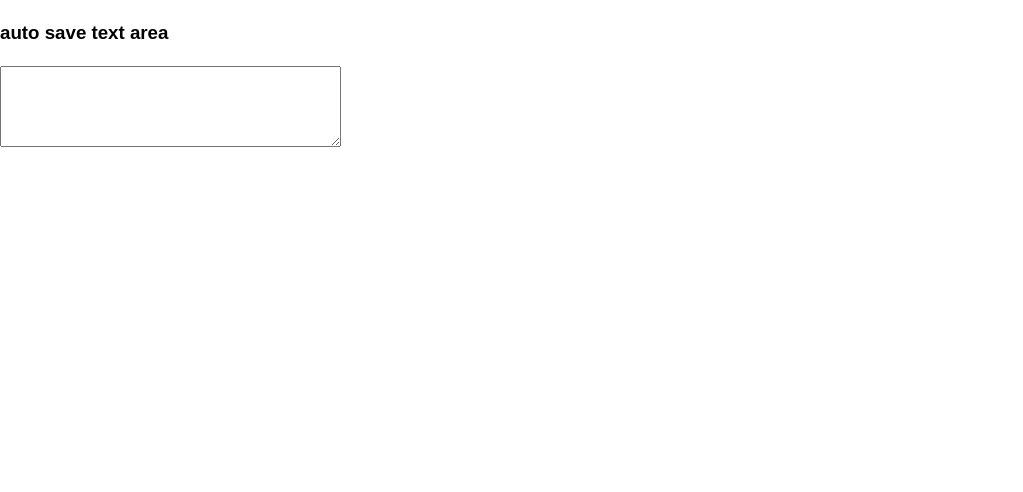
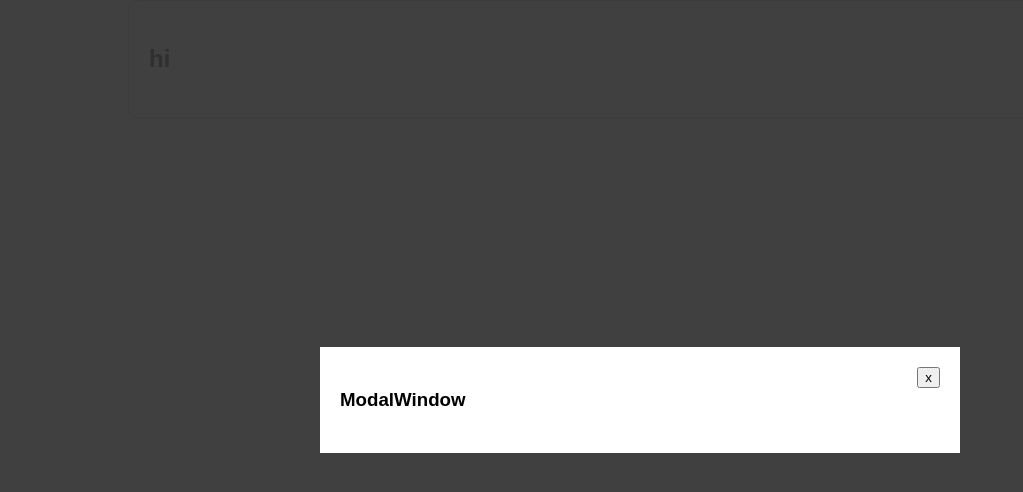
Before and after one commit to Ehorga/practic-11-11-25, a React (Vite) app: page / in a window 1280 px wide. Shown: the top 492 px of the page, without its empty margins (0-1023 px from the left). Built offline with nearby package versions, Linux system fonts and the light colour scheme.

Commit message:
propchildren

```diff
--- a/src/App.jsx
+++ b/src/App.jsx
@@ -1,15 +1,30 @@
-
-import TextAreaAfterSave from './components/TextAreaAfterSave/TextAreaAfterSave';
+import Wrapper from './components/Wrapper/Wrapper'
+import ModalWindow from './components/ModalWindow/ModalWindow';
+import { useState , useEffect } from 'react';
 
 
 function App() {
-
+const [isOpenModal, setIsOpenModal] = useState(false);
+useEffect(() => {
+  const idTimeOut = setTimeout(()=> {setIsOpenModal(true)} ,2000)
+  return () => {
+    clearTimeout(idTimeOut)
+  };
+}, []);
+const closeModal = ()=>{setIsOpenModal(false)}
   return (
     <>
+    {isOpenModal && (<ModalWindow closeModal={closeModal}>
+      <h3>ModalWindow</h3>
+    </ModalWindow>)}
+  <Wrapper>
+    <h2>hi
 
+    </h2>
+  </Wrapper>
 
-     <TextAreaAfterSave/>
-    </>
+     </>
+
   );
 }
 
--- /dev/null
+++ b/src/components/ModalWindow/ModalWindow.jsx
@@ -0,0 +1,22 @@
+import React from "react";
+import PropTypes from "prop-types";
+import styles from "./ModalWindow.module.scss";
+
+const ModalWindow = (props) => {
+  const { children ,closeModal} = props;
+  return (
+    <div className={styles.outward}>
+      <div className={styles.inward}>
+        <button onClick={()=>{closeModal()}}>x</button>
+        {children}
+      </div>
+    </div>
+  );
+};
+
+ModalWindow.propTypes = {
+    children:PropTypes.any,
+    closeModal:PropTypes.function,
+};
+
+export default ModalWindow;
--- /dev/null
+++ b/src/components/ModalWindow/ModalWindow.module.scss
@@ -0,0 +1,22 @@
+.outward {
+  position: fixed;
+  top: 0;
+  left: 0;
+  width: 100vw;
+  height: 100vh;
+  background-color: #333333ee;
+  display: flex;
+  justify-content: center;
+  align-items: center;
+}
+.inward {
+  width: 50%;
+  padding: 20px;
+  background-color: white;
+  position: relative;
+  button {
+    position: absolute;
+    right: 20px;
+    cursor: pointer;
+  }
+}
--- /dev/null
+++ b/src/components/Wrapper/Wrapper.jsx
@@ -0,0 +1,16 @@
+
+import { PropTypes } from 'prop-types';
+import styles from './Wrapper.module.scss'
+const Wrapper = (props) => {
+    const {children} = props
+    return (
+        <div className={styles.wrapper}>
+            {children}
+        </div>
+    );
+}
+Wrapper.protoTypes = {
+    children: PropTypes.any
+};
+
+export default Wrapper;
--- /dev/null
+++ b/src/components/Wrapper/Wrapper.module.scss
@@ -0,0 +1,10 @@
+@use '/src/common/styles/mixins' as *;
+.wrapper{
+    width: 80%;
+    margin: auto;
+    @include border(10px);
+    border : 1px dotted grey;
+    margin-bottom: 10px;
+    padding: 20px;
+
+}
```
Also changed, not shown: src/components/TasksList/TasksList.jsx (+18 -13 lines).
